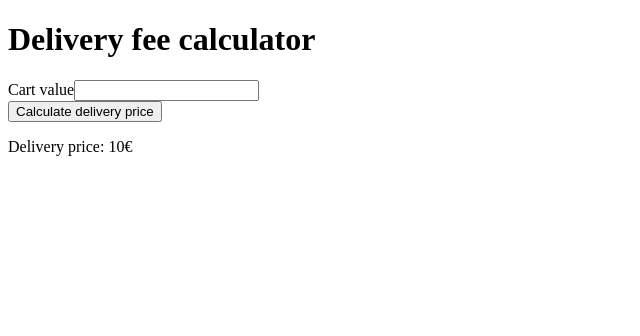
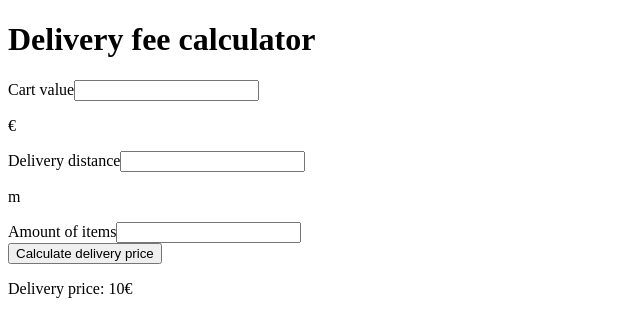
Before and after one commit to JerryUusis/delivery_fee_calculator, a React (Vite) app: page / in a window 1280 px wide. Shown: the top 336 px of the page, without its empty margins (0-640 px from the left). Built offline with nearby package versions, Linux system fonts and the light colour scheme.

Commit message:
Add number inputs and conditional rendering for valueType

```diff
--- a/src/App.tsx
+++ b/src/App.tsx
@@ -4,7 +4,7 @@ import Input from './components/Input';
 function App() {
   const [cartValue, setCartValue] = useState<number>(0);
   const [deliveryDistance, setDeliveryDistance] = useState<number>(0);
-  const [cartItems, setCartItems] = useState(null);
+  const [cartItems, setCartItems] = useState<number>(0);
 
   const handleChange = (
     event: React.ChangeEvent<HTMLInputElement>,
@@ -24,6 +24,18 @@ function App() {
         labelText={"Cart value"}
         handleChange={handleChange}
         stateType={setCartValue}
+        valueType='€'
+        />
+        <Input
+        labelText={"Delivery distance"}
+        handleChange={handleChange}
+        stateType={setDeliveryDistance}
+        valueType='m'
+        />
+        <Input
+        labelText={"Amount of items"}
+        handleChange={handleChange}
+        stateType={setCartItems}
         />
       <button type='submit'>Calculate delivery price</button>
       </form>
--- a/src/components/Input.tsx
+++ b/src/components/Input.tsx
@@ -1,10 +1,11 @@
 import { InputProps } from '../types/InputProps';
 
-const Input: React.FC<InputProps> = ({labelText, handleChange, stateType}) => {
+const Input: React.FC<InputProps> = ({labelText, handleChange, stateType, valueType}) => {
     return (
         <div className="input-container">
         <label htmlFor="">{labelText}</label>
         <input type="number" min="0" onChange={(e) => handleChange(e, stateType)} />
+        {valueType ? <p>{valueType}</p> : null}
       </div>
     )
 }
--- a/src/types/InputProps.tsx
+++ b/src/types/InputProps.tsx
@@ -3,5 +3,7 @@ export interface InputProps {
     handleChange: (
       event: React.ChangeEvent<HTMLInputElement>,
       setState: React.Dispatch<React.SetStateAction<number>>) => void,
-      stateType: React.Dispatch<React.SetStateAction<number>>
+      stateType: React.Dispatch<React.SetStateAction<number>>,
+      valueType?: string
+
   }
```
